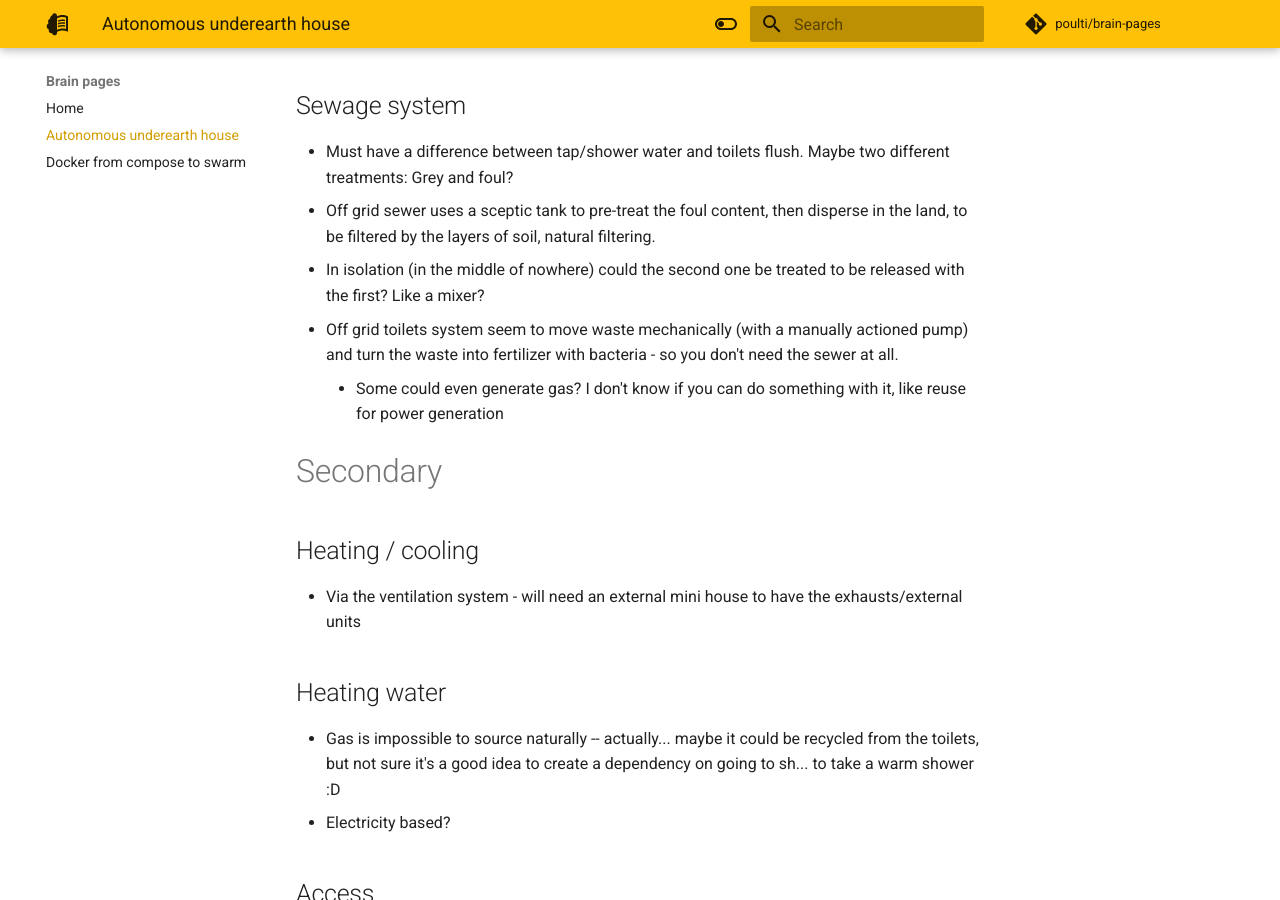
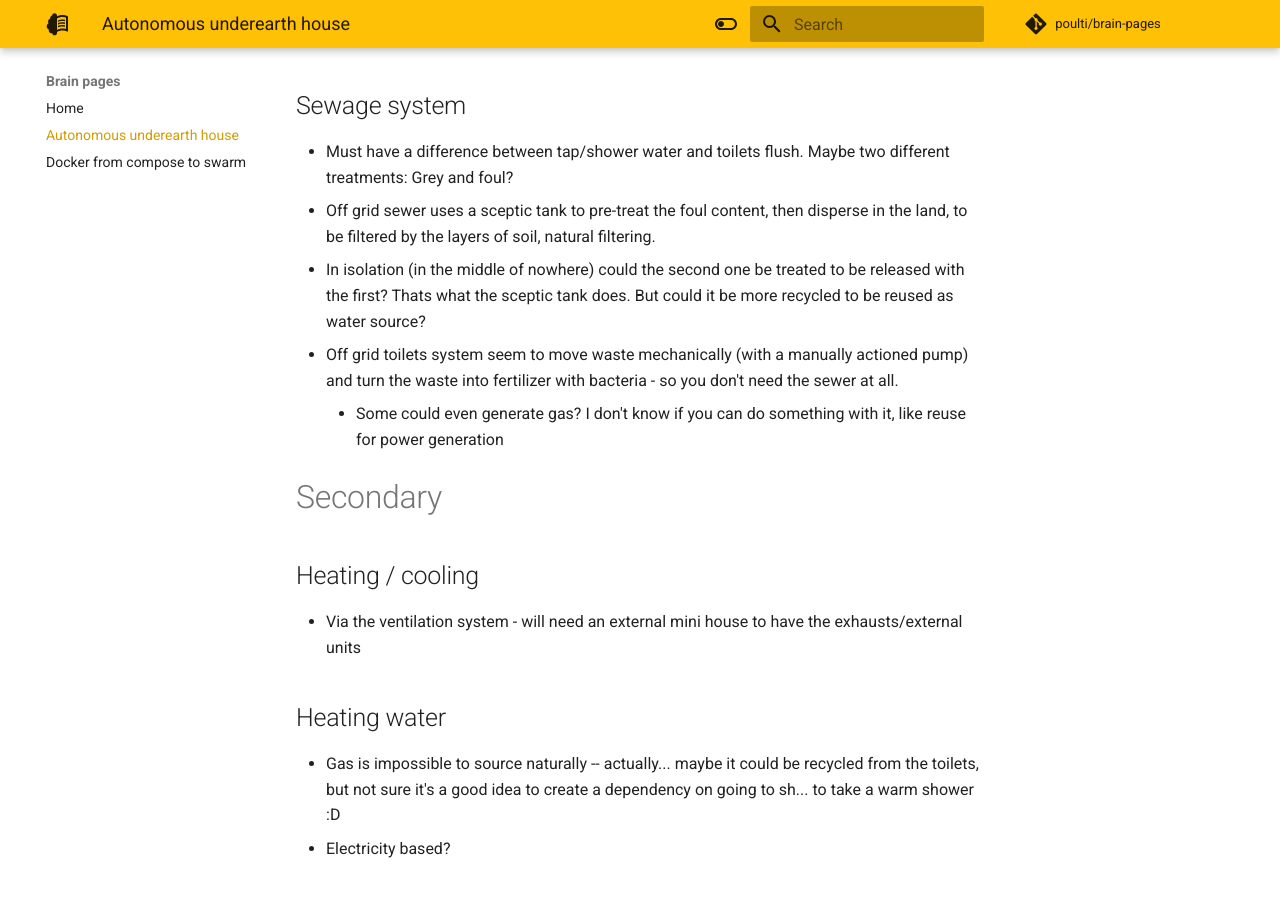
Before and after one commit to poulti/brain-pages, an MkDocs documentation site: the page built from docs/autonomous-underearth-house.md, in a window 1280 px wide and 900 px high, scrolled down 1906 px. Built offline with MkDocs 1.6.1 and Material for MkDocs 9.7.7, drawn with Linux system fonts in a browser that asks for light colours; comment, search, counter and statistics services are not loaded.

Commit message:
recycling sewer

```diff
--- a/docs/autonomous-underearth-house.md
+++ b/docs/autonomous-underearth-house.md
@@ -43,7 +43,7 @@ Overall, probably easier to have a prefab pod that is built for underground cond
 ## Sewage system
 - Must have a difference between tap/shower water and toilets flush. Maybe two different treatments: Grey and foul?
 - Off grid sewer uses a sceptic tank to pre-treat the foul content, then disperse in the land, to be filtered by the layers of soil, natural filtering.
--  In isolation (in the middle of nowhere) could the second one be treated to be released with the first? Like a mixer?
+- In isolation (in the middle of nowhere) could the second one be treated to be released with the first? Thats what the sceptic tank does. But could it be more recycled to be reused as water source?
 - Off grid toilets system seem to move waste mechanically (with a manually actioned pump) and turn the waste into fertilizer with bacteria - so you don't need the sewer at all.
     - Some could even generate gas? I don't know if you can do something with it, like reuse for power generation
 
```
